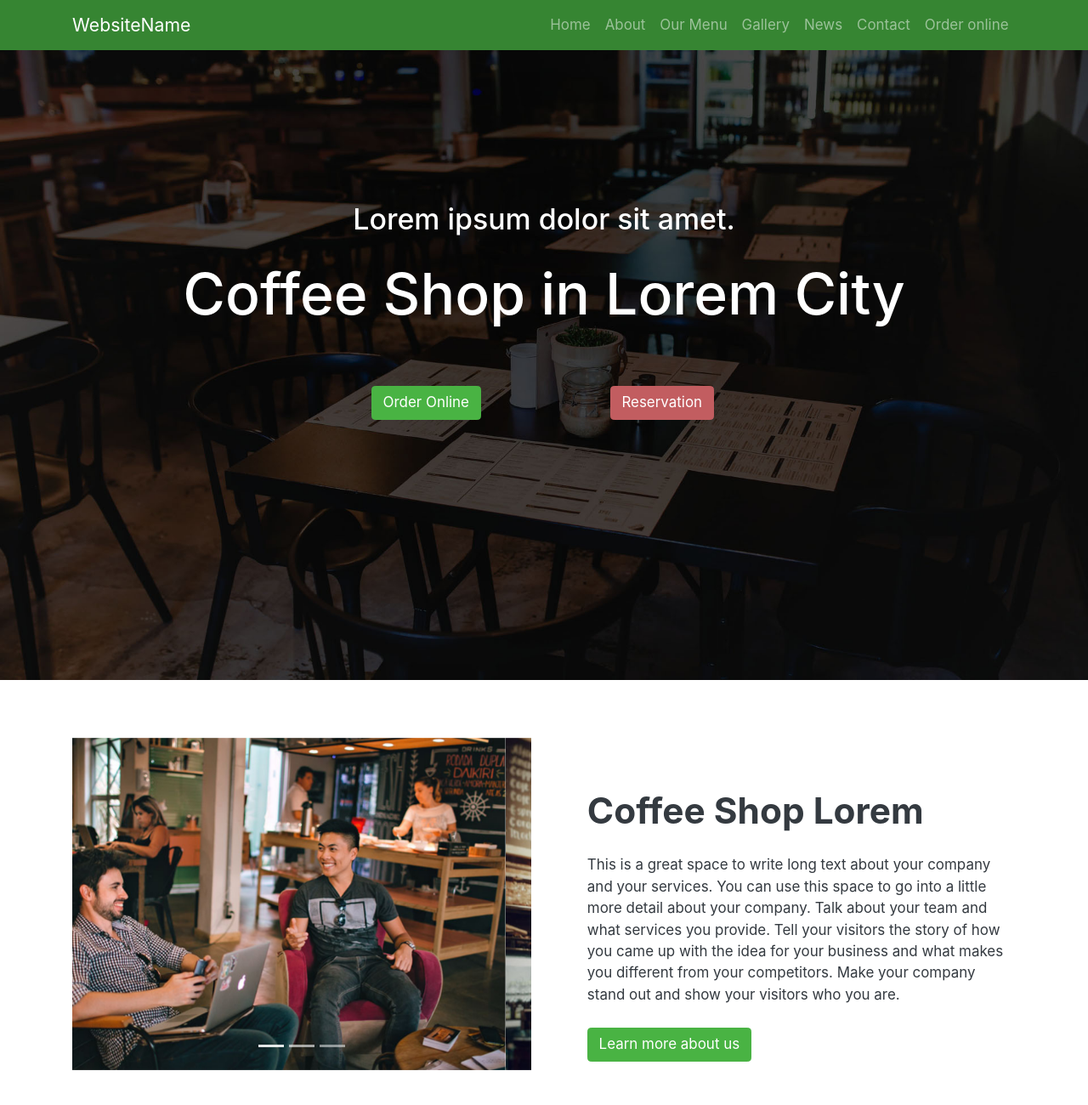
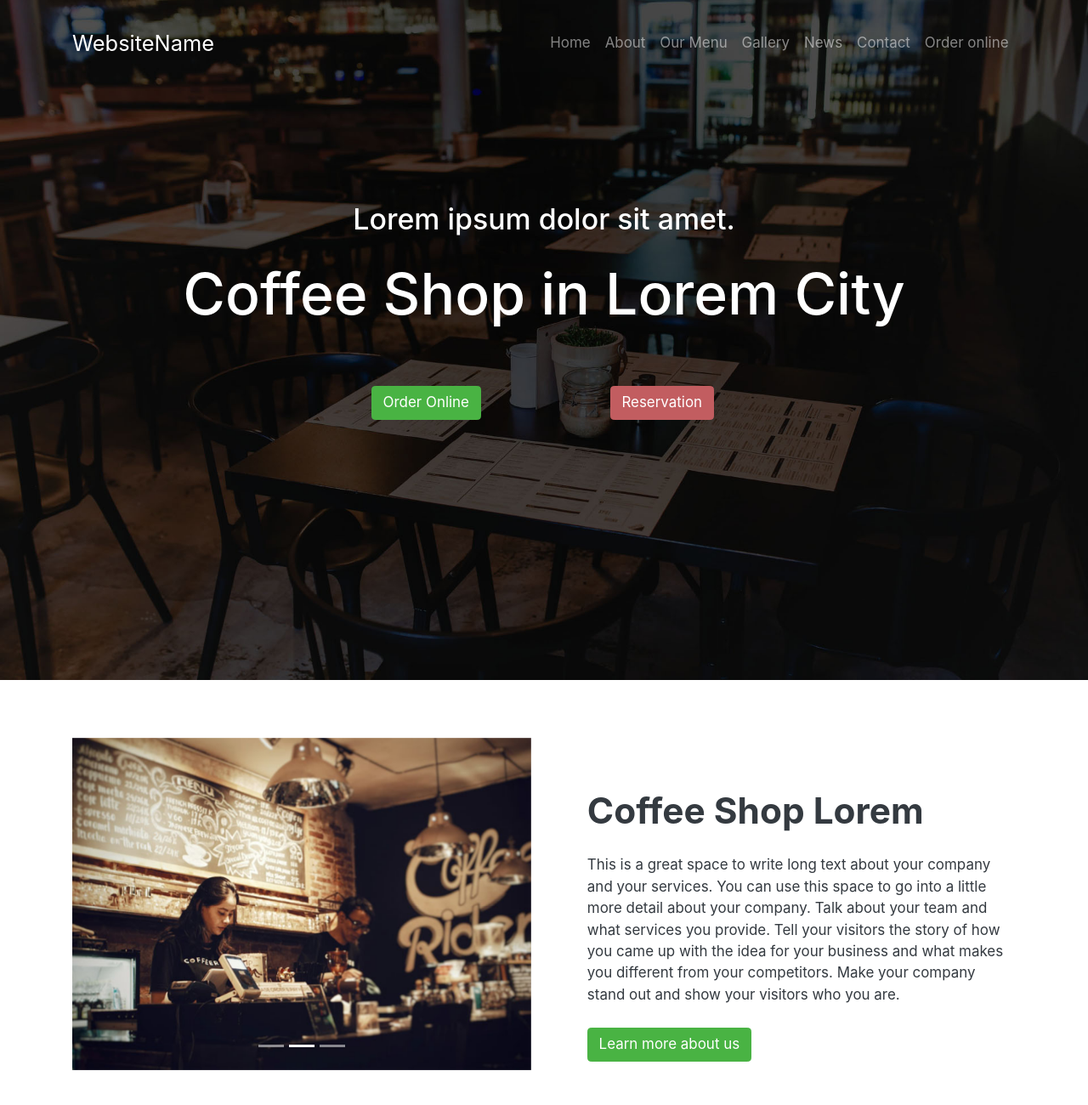
Before and after one commit to LGA-dev/coffee-shop-website, a website: page index.html in a window 1280 px wide. Shown: the top 1300 px of the page at 85% size. Drawn offline with Linux system fonts and the light colour scheme.

Commit message:
Add background color on navbar scroll

```diff
--- a/index.html
+++ b/index.html
@@ -21,7 +21,7 @@
   <!-- Header section -->
   <header id="header">
       <!-- Navigation bar -->
-      <nav class="navbar navbar-expand-lg bg-primary navbar-dark fixed-top">
+      <nav class="navbar navbar-expand-lg bg-transparent navbar-dark fixed-top" id="navbar">
         <!-- Container -->
         <div class="container">
 
--- a/js/main.js
+++ b/js/main.js
@@ -110,3 +110,39 @@ let selectSnacksType = function () {
   console.log(cardsToHide.length)
   console.log(cardsToShow.length)
 }
+
+// Change navbar background color on scroll
+let navigationBar = document.getElementById("navbar");
+
+function stickyNavbar() {
+  window.addEventListener("scroll", () => {
+      let fromTop = window.scrollY;
+
+      // Change navbar background color
+      if (fromTop > 1) {
+        navigationBar.classList.add("bg-white");
+        navigationBar.classList.remove("bg-transparent");
+        navigationBar.classList.add("navbar-light");
+        navigationBar.classList.remove("navbar-dark");
+        navigationBar.classList.add("navbar-transition");
+        navigationBar.classList.add("shadow");
+      } else {
+        navigationBar.classList.remove("bg-white");
+        navigationBar.classList.add("bg-transparent");
+        navigationBar.classList.remove("navbar-light");
+        navigationBar.classList.add("navbar-dark");
+        navigationBar.classList.remove("shadow");
+      }
+
+      // Change navbar size
+      if (fromTop > 50) {
+          document.getElementById("navbar").style.height = "4rem";
+      } else {
+          document.getElementById("navbar").style.height = "6rem";
+      }
+
+  });
+  // window.alert("TEST");
+}
+
+stickyNavbar();
--- a/sass/_animations.scss
+++ b/sass/_animations.scss
@@ -1,13 +1,17 @@
 .fadeIn {
   display: block;
-  animation: fade-in 0.5s ease;
+  animation: fade-in 1s ease;
   // color: blue !important;
 }
 
 .fadeOut {
   display: none;
-  animation: fade-out 0.5s ease;
+  animation: fade-out 1s ease;
   // color: violet !important;
+}
+
+.navbar-transition {
+  transition: all 0.5s ease;
 }
 
 @keyframes fade-in {
--- a/sass/main.scss
+++ b/sass/main.scss
@@ -16,6 +16,10 @@ html {
 
 .btn {
   width: max-content;
+}
+
+.navbar-brand {
+  font-size: 1.5rem;
 }
 
 .profile-pic {
```
Also changed, not shown: css/main.css.
